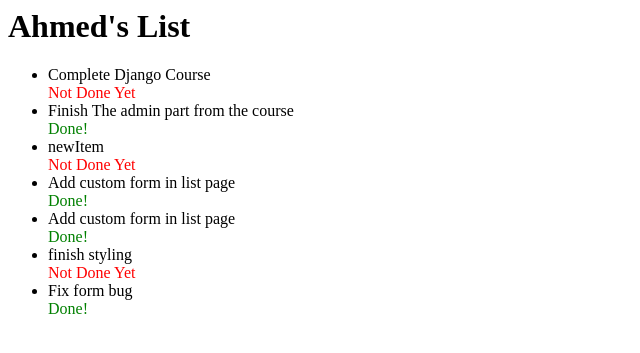
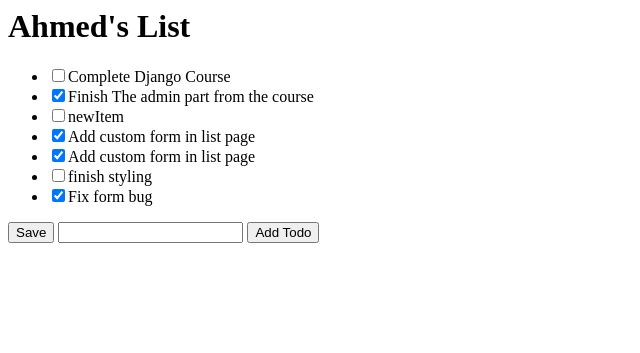
Before and after one commit to AhmedEid2504/django-project, a Django app: page /1 in a window 1280 px wide. Shown: the top 353 px of the page, without its empty margins (0-640 px from the left). Run offline with Django 5.2, Linux system fonts and the light colour scheme; data comes from the database, SQL or seed files in the repository; both versions use the stored data as it was after the commit.

Commit message:
adds custom form to list page where users can add new ToDos and tick the completed ones with the checkbox

```diff
--- a/main/templates/main/list.html
+++ b/main/templates/main/list.html
@@ -4,14 +4,19 @@ ToDoList
 {% endblock %}
 {% block content %}
     <h1>{{ls.name}}</h1>
+    <form method="post" action="#">
+        {% csrf_token %}
         <ul>
             {% for item in ls.item_set.all %}
-            <li>{{item.text}}</li>
                 {% if item.complete == True %}
-                <span style="color: green">Done!</span>
+                    <li><input type="checkbox", value="clicked", name="c{{item.id}}" checked>{{item.text}}</li>
                 {% else %}
-                <span style="color: red">Not Done Yet</span>
+                    <li><input type="checkbox", value="clicked", name="c{{item.id}}">{{item.text}}</li>
                 {% endif %}
             {% endfor %}
         </ul>
+        <button type="submit", name="save", value="save">Save</button>
+        <input type="text", name="newTodo">
+        <button type="submit", name="newItem", value="newItem">Add Todo</button>
+    </form>
 {% endblock %}
--- a/main/views.py
+++ b/main/views.py
@@ -6,6 +6,24 @@
 
 def index(response, id):
     ls = ToDoList.objects.get(id=id)
+
+    if response.method == "POST":
+        if response.POST.get("save"):
+            for item in ls.item_set.all():
+                if response.POST.get("c" + str(item.id)) == "clicked":
+                    item.complete = True
+                else:
+                    item.complete = False
+
+                item.save()
+        elif response.POST.get("newItem"):
+            txt = response.POST.get("newTodo")
+
+            if len(txt) > 2:
+                ls.item_set.create(text=txt, complete=False)
+            else:
+                return HttpResponse('Please enter a valid entry')
+
     return render(response, "main/list.html", {"ls":ls})
 
 def home(response):
```
Also changed, not shown: db.sqlite3. Lines whose indentation alone changed are shown as unchanged.
